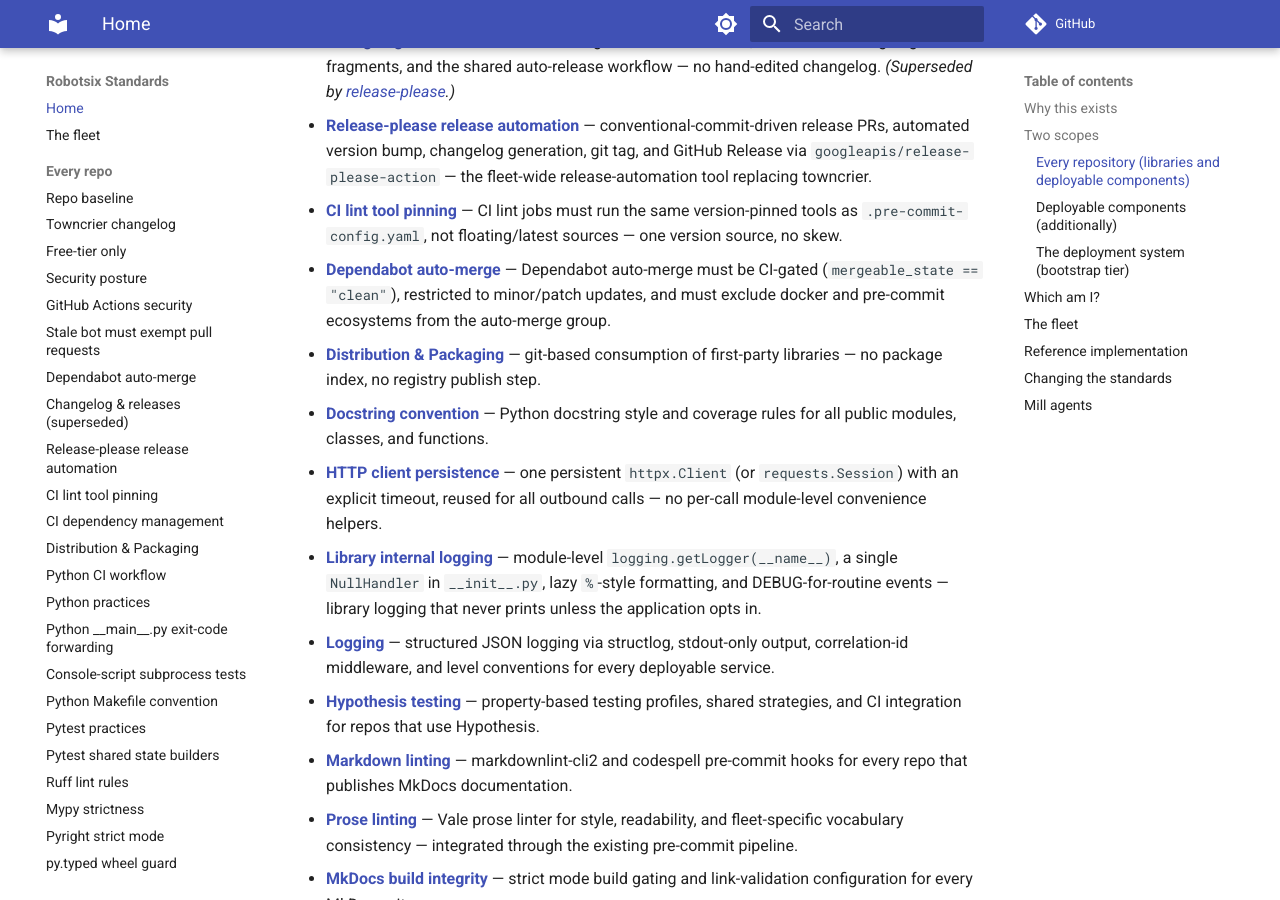
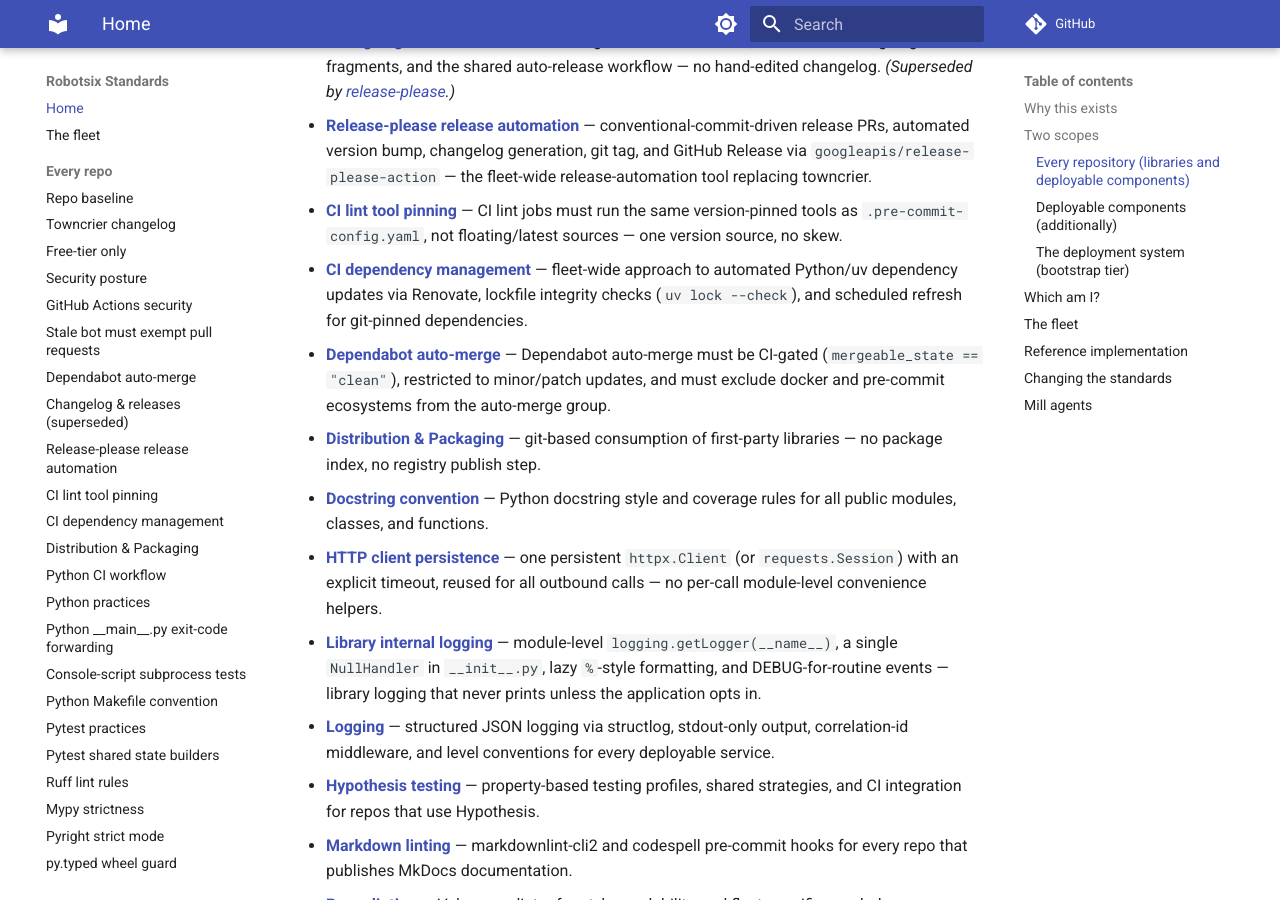
Before and after one commit to damien-robotsix/robotsix-standards, an MkDocs documentation site: the page built from docs/index.md, in a window 1280 px wide and 900 px high, scrolled down 1117 px. Built offline with MkDocs 1.6.1 and Material for MkDocs 9.7.7, drawn with Linux system fonts in a browser that asks for light colours; comment, search, counter and statistics services are not loaded.

Commit message:
ci: auto-fix add ci-dependency-standard to docs/index.md TOC

```diff
--- a/docs/index.md
+++ b/docs/index.md
@@ -55,6 +55,10 @@ everywhere.
 - **[CI lint tool pinning](ci-lint-pinning.md)** — CI lint jobs must run the same
   version-pinned tools as `.pre-commit-config.yaml`, not floating/latest
   sources — one version source, no skew.
+- **[CI dependency management](ci-dependency-standard.md)** — fleet-wide approach
+  to automated Python/uv dependency updates via Renovate, lockfile integrity
+  checks (`uv lock --check`), and scheduled refresh for git-pinned
+  dependencies.
 - **[Dependabot auto-merge](dependabot-auto-merge.md)** — Dependabot auto-merge
   must be CI-gated (`mergeable_state == "clean"`), restricted to minor/patch
   updates, and must exclude docker and pre-commit ecosystems from the
```
